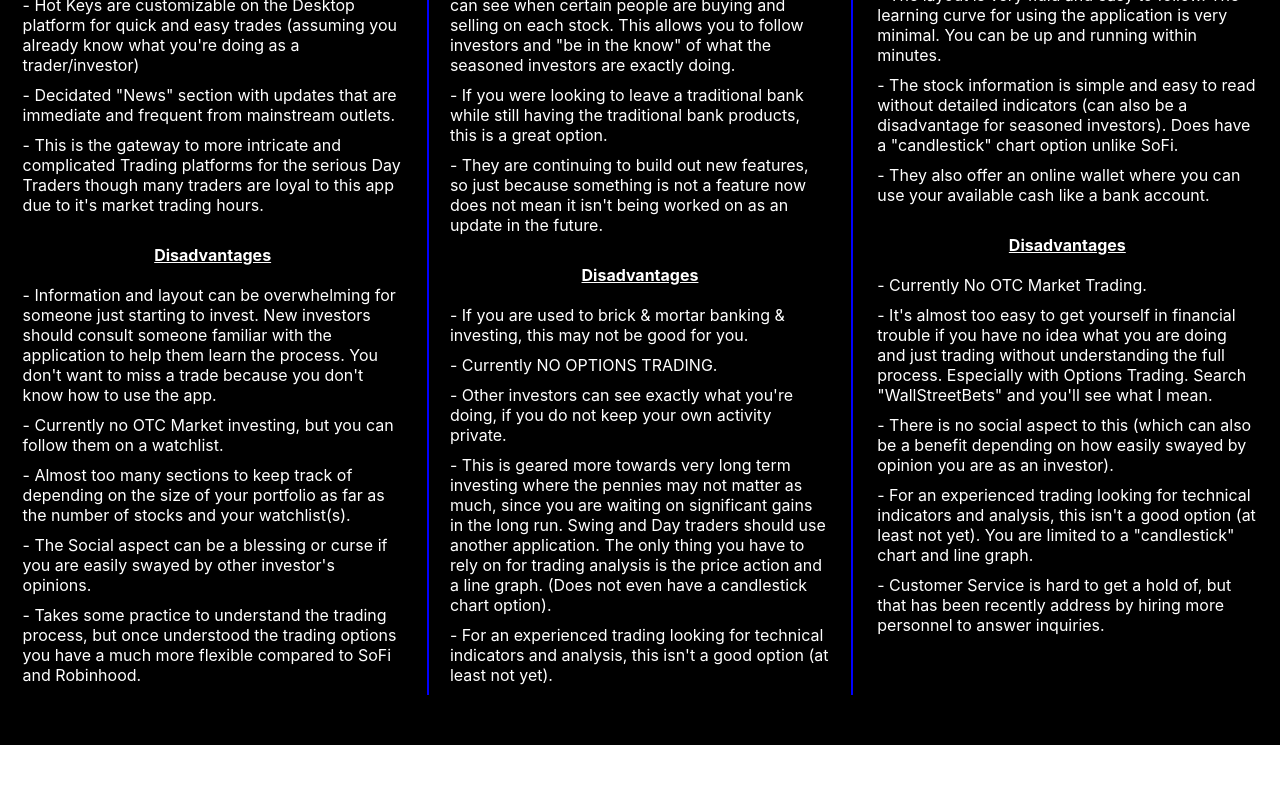
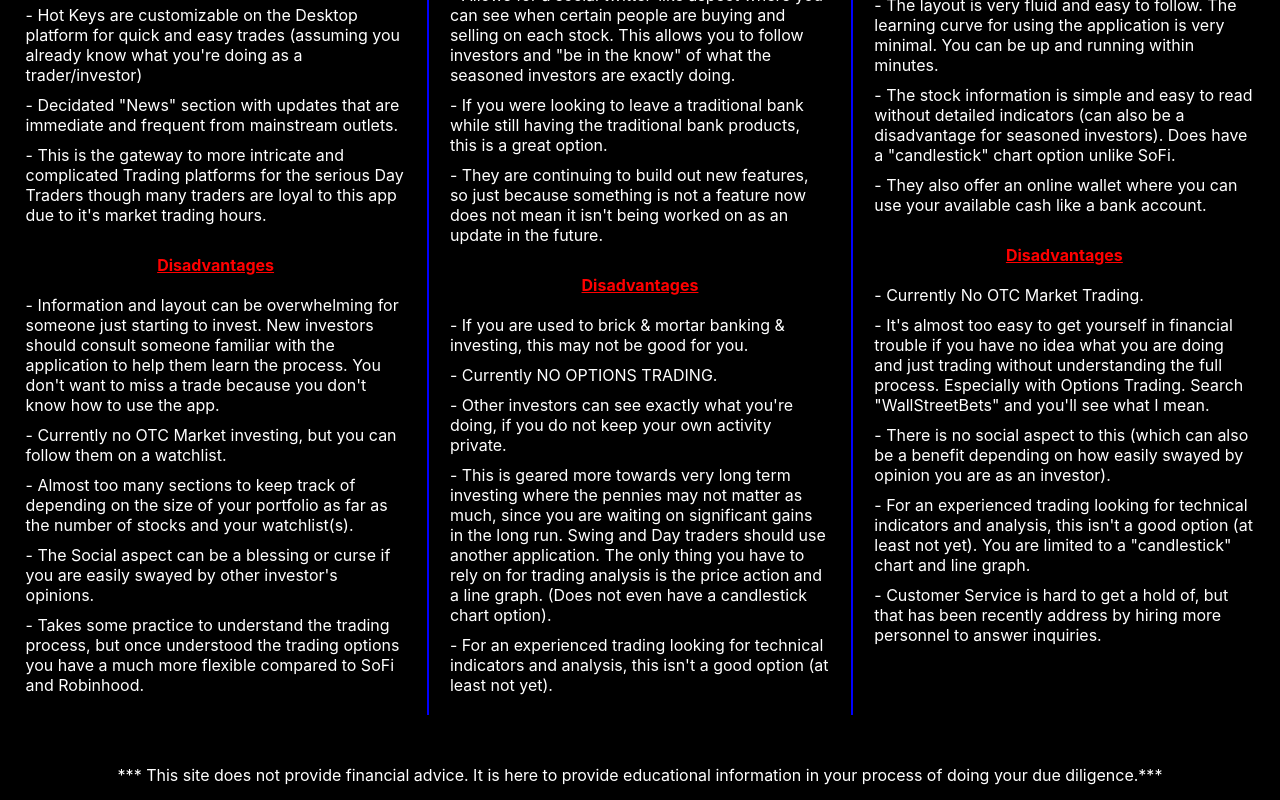
Before and after one commit to adrianb13/ReactRedux-Stocks, a React (Create React App) app in the folder client/: page /brokers in a window 1280 px wide. Shown: the part 654-1454 px from the top of the page. Before the commit the page ends 1399 px from the top, so only its background shows below. Built offline with nearby package versions, Linux system fonts and the light colour scheme; no server answers.

Commit message:
update broker page

```diff
--- a/client/src/App.css
+++ b/client/src/App.css
@@ -16,7 +16,7 @@
   width: 100%;
   background: black;
   text-align: center;
-  padding: 0 0 5px;
+  padding: 0 0 15px;
 }
 a{
   text-decoration: none;
@@ -28,3 +28,7 @@
   background-size: 5px 2.5px;
   background-repeat: repeat-x;
 }
+.red {
+  color: red;
+  font-weight: bold;
+}
--- a/client/src/components/Brokers/broker.css
+++ b/client/src/components/Brokers/broker.css
@@ -10,11 +10,12 @@
   display: flex;
   flex-direction: row;
   flex-wrap: wrap;
-  justify-content: space-around;
+  justify-content: center;
   padding-bottom: 50px;
 }
 .bSection {
   width: 33%;
+  padding: 5px 0 10px;
 }
 .bBorders{
   border-left: 2px solid blue;
@@ -54,7 +55,11 @@
   font-weight: bold;
   margin-bottom: 20px;
 }
+.bLinkText{
+  margin-top: 5px;
+}
 .bComparisonHeader{
+  color: lime;
   text-decoration: underline;
 }
 .bBullets{
@@ -71,12 +76,12 @@
     display: flex;
     flex-direction: column;
     flex-wrap: wrap;
-    justify-content: space-around;
+    justify-content: center;
     padding-bottom: 40px;
   }
   .bSection {
     width: 90%;
-    padding-bottom: 50px;
+    padding: 0 0 50px;
     margin: 0 auto;
   }
   .bBorders{
--- a/client/src/components/Brokers/index.js
+++ b/client/src/components/Brokers/index.js
@@ -1,6 +1,7 @@
 import React from "react";
 import { withRouter } from "react-router-dom";
 import "./broker.css";
+import "../../App.css";
 
 import Banner from "../Banner";
 
@@ -26,7 +27,7 @@
             <div className="bPoints">- Decidated "News" section with updates that are immediate and frequent from mainstream outlets.</div>
             <div className="bPoints">- This is the gateway to more intricate and complicated Trading platforms for the serious Day Traders though many traders are loyal to this app due to it's market trading hours.</div>
             <br />
-            <div className="bComparisonHeader">Disadvantages</div>
+            <div className="bComparisonHeader" style={{color: "red"}}>Disadvantages</div>
             <div className="bPoints">- Information and layout can be overwhelming for someone just starting to invest. New investors should consult someone familiar with the application to help them learn the process.  You don't want to miss a trade because you don't know how to use the app.</div>
             <div className="bPoints">- Currently no OTC Market investing, but you can follow them on a watchlist.</div>
             <div className="bPoints">- Almost too many sections to keep track of depending on the size of your portfolio as far as the number of stocks and your watchlist(s).</div>
@@ -50,7 +51,7 @@
             <div className="bPoints">- If you were looking to leave a traditional bank while still having the traditional bank products, this is a great option.</div>
             <div className="bPoints">- They are continuing to build out new features, so just because something is not a feature now does not mean it isn't being worked on as an update in the future.</div>
             <br />
-            <div className="bComparisonHeader">Disadvantages</div>
+            <div className="bComparisonHeader" style={{color: "red"}}>Disadvantages</div>
             <div className="bPoints">- If you are used to brick & mortar banking & investing, this may not be good for you.</div>
             <div className="bPoints">- Currently NO OPTIONS TRADING.</div>
             <div className="bPoints">- Other investors can see exactly what you're doing, if you do not keep your own activity private.</div>
@@ -73,7 +74,7 @@
             <div className="bPoints">- The stock information is simple and easy to read without detailed indicators (can also be a disadvantage for seasoned investors). Does have a "candlestick" chart option unlike SoFi.</div>
             <div className="bPoints">- They also offer an online wallet where you can use your available cash like a bank account.</div>
             <br />
-            <div className="bComparisonHeader">Disadvantages</div>
+            <div className="bComparisonHeader" style={{color: "red"}}>Disadvantages</div>
             <div className="bPoints">- Currently No OTC Market Trading.</div>
             <div className="bPoints">- It's almost too easy to get yourself in financial trouble if you have no idea what you are doing and just trading without understanding the full process. Especially with Options Trading. Search "WallStreetBets" and you'll see what I mean.</div>
             <div className="bPoints">- There is no social aspect to this (which can also be a benefit depending on how easily swayed by opinion you are as an investor).</div>
@@ -82,6 +83,7 @@
           </div>
         </div>
       </div>
+      <div className="disclaimer"> *** This site does not provide financial advice. It is here to provide educational information in your process of doing your due diligence.***</div>
     </div>
   )
 }
--- a/client/src/components/CompanyInfo/companyInfo.css
+++ b/client/src/components/CompanyInfo/companyInfo.css
@@ -5,7 +5,7 @@
   width: 90%;
   margin: 0 auto 20px;
   padding: 0 0 25px;
-  border-bottom: 2px dotted white;
+  border-bottom: 2px dotted blue;
 }
 .cCompanyName{
   font-family: 'Tangerine', cursive;
@@ -22,7 +22,7 @@
   flex-direction: row;
   justify-content: space-evenly;
   margin: 0 auto;
-  border-bottom: 2px dotted white;
+  border-bottom: 2px dotted blue;
 }
 
 .cCompanyFundamentals, .cCompanyTechnicals{
--- a/client/src/components/SearchBar/index.js
+++ b/client/src/components/SearchBar/index.js
@@ -157,7 +157,7 @@
               <div>
                 {this.state.notFound ? (
                   <div className="sbNotFoundBox">
-                    <div className="sbNotFoundText">Sorry, <span className="sbRed">no company info found</span> under this name or ticker symbol.</div>
+                    <div className="sbNotFoundText">Sorry, <span className="red">no company info found</span> under this name or ticker symbol.</div>
                     <div className="sbNotFoundText">Please try your search again.</div>
                   </div>
                 ) : (null)}
--- a/client/src/components/SearchBar/searchBar.css
+++ b/client/src/components/SearchBar/searchBar.css
@@ -76,7 +76,7 @@
   margin: 10px auto;
 }
 .brokerLink a:link, .brokerLink a:visited, .brokerLink a:hover, .brokerLink a:active{
-  color: lime;
+  color: orange;
   font-size: 20px;
   font-weight: bold;
   text-decoration: underline;
--- a/client/src/components/StocksSearch/index.js
+++ b/client/src/components/StocksSearch/index.js
@@ -48,7 +48,7 @@
     if(UTCDay === 0){
       //console.log("Sun", UTCDay);
       //Need Friday Chart
-      let marketOpen = Date.UTC(date.getUTCFullYear(), date.getUTCMonth(), date.getUTCDate()-2)/1000 + 43200;
+      let marketOpen = Date.UTC(date.getUTCFullYear(), date.getUTCMonth(), date.getUTCDate()-2)/1000 + 39600;
       let marketClose = marketOpen + 46800;
       let timing = {
         marketOpen: marketOpen,
@@ -60,7 +60,7 @@
     } else if(UTCDay === 6){
       //console.log("Sat", UTCDay)
       //Need Friday Chart
-      let marketOpen = Date.UTC(date.getUTCFullYear(), date.getUTCMonth(), date.getUTCDate()-1)/1000 + 43200;
+      let marketOpen = Date.UTC(date.getUTCFullYear(), date.getUTCMonth(), date.getUTCDate()-1)/1000 + 39600;
       let marketClose = marketOpen + 46800;
       let timing = {
         marketOpen: marketOpen,
@@ -72,8 +72,8 @@
     } else if (UTCDay === 1 || UTCDay === 2 || UTCDay === 3 || UTCDay === 4 || UTCDay === 5){
       //console.log("Weekday")
       //Monday before Market Open - Need Friday Chart
-      if(UTCDay === 1 && date1 < (UTC + 43200) ){
-        let marketOpen = Date.UTC(date.getUTCFullYear(), date.getUTCMonth(), date.getUTCDate()-3)/1000 + 43200;
+      if(UTCDay === 1 && date1 < (UTC + 39600) ){
+        let marketOpen = Date.UTC(date.getUTCFullYear(), date.getUTCMonth(), date.getUTCDate()-3)/1000 + 39600;
         let marketClose = marketOpen + 46800;
         let timing = {
           marketOpen: marketOpen,
@@ -83,9 +83,9 @@
         localStorage.setItem("timing", JSON.stringify(timing));
 
       //Current Weekday in AH or Pre-Market
-      } else if(UTCDay >= dateDay && date1 < (UTC + 43200)) {
+      } else if(UTCDay >= dateDay && date1 < (UTC + 39600)) {
         //console.log("Market AH/PM")
-        let marketOpen = Date.UTC(date.getUTCFullYear(), date.getUTCMonth(), date.getUTCDate()-1)/1000 + 43200;
+        let marketOpen = Date.UTC(date.getUTCFullYear(), date.getUTCMonth(), date.getUTCDate()-1)/1000 + 39600;
         let marketClose = marketOpen + 46800;
         let timing = {
           marketOpen: marketOpen,
@@ -97,7 +97,7 @@
       //Market is Open
       } else {
         //console.log("Market Open")
-        let marketOpen = Date.UTC(date.getUTCFullYear(), date.getUTCMonth(), date.getUTCDate())/1000 + 43200;
+        let marketOpen = Date.UTC(date.getUTCFullYear(), date.getUTCMonth(), date.getUTCDate())/1000 + 39600;
         let marketClose = marketOpen + 46800;
         let timing = {
           marketOpen: marketOpen,
```
